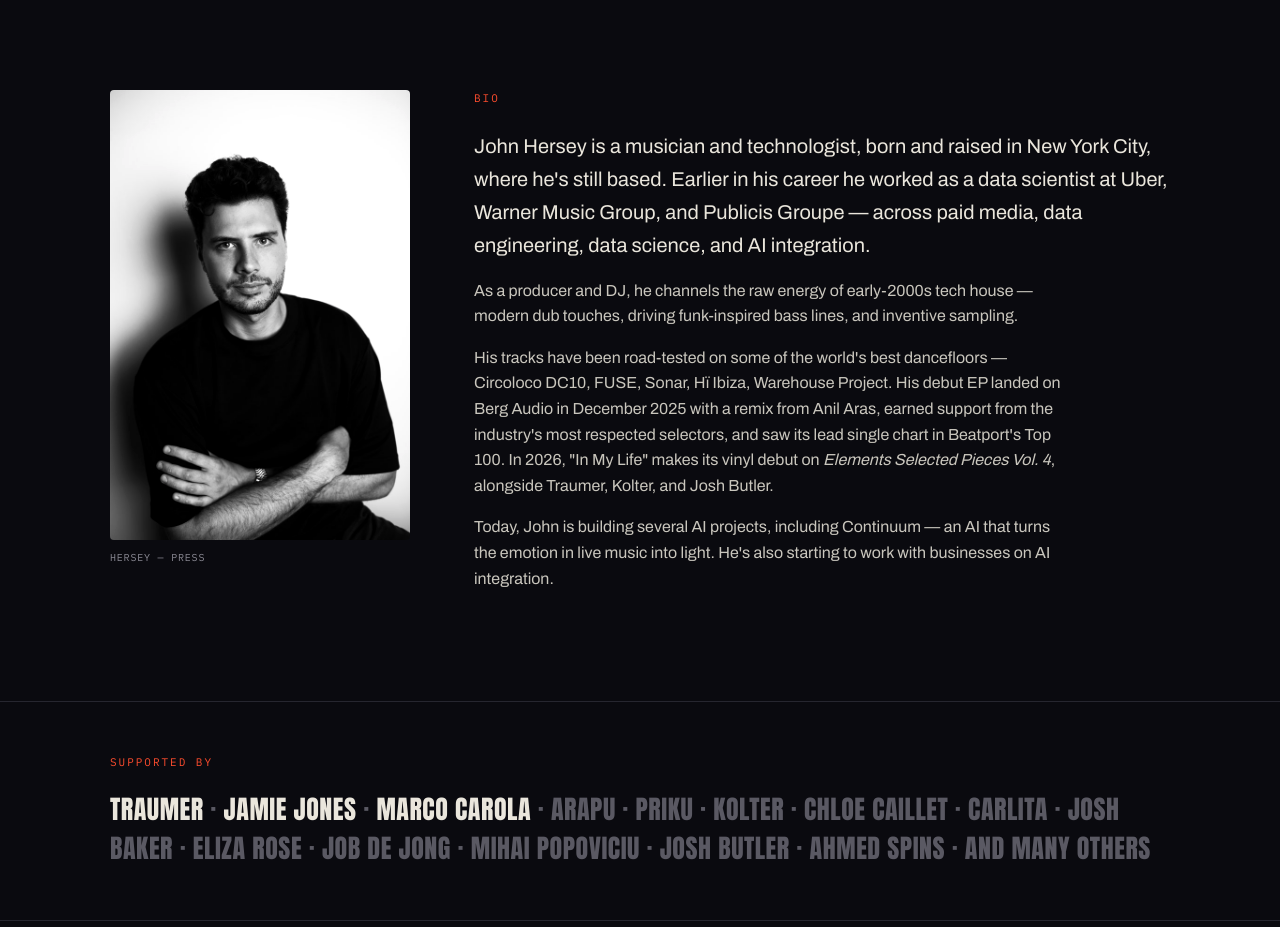
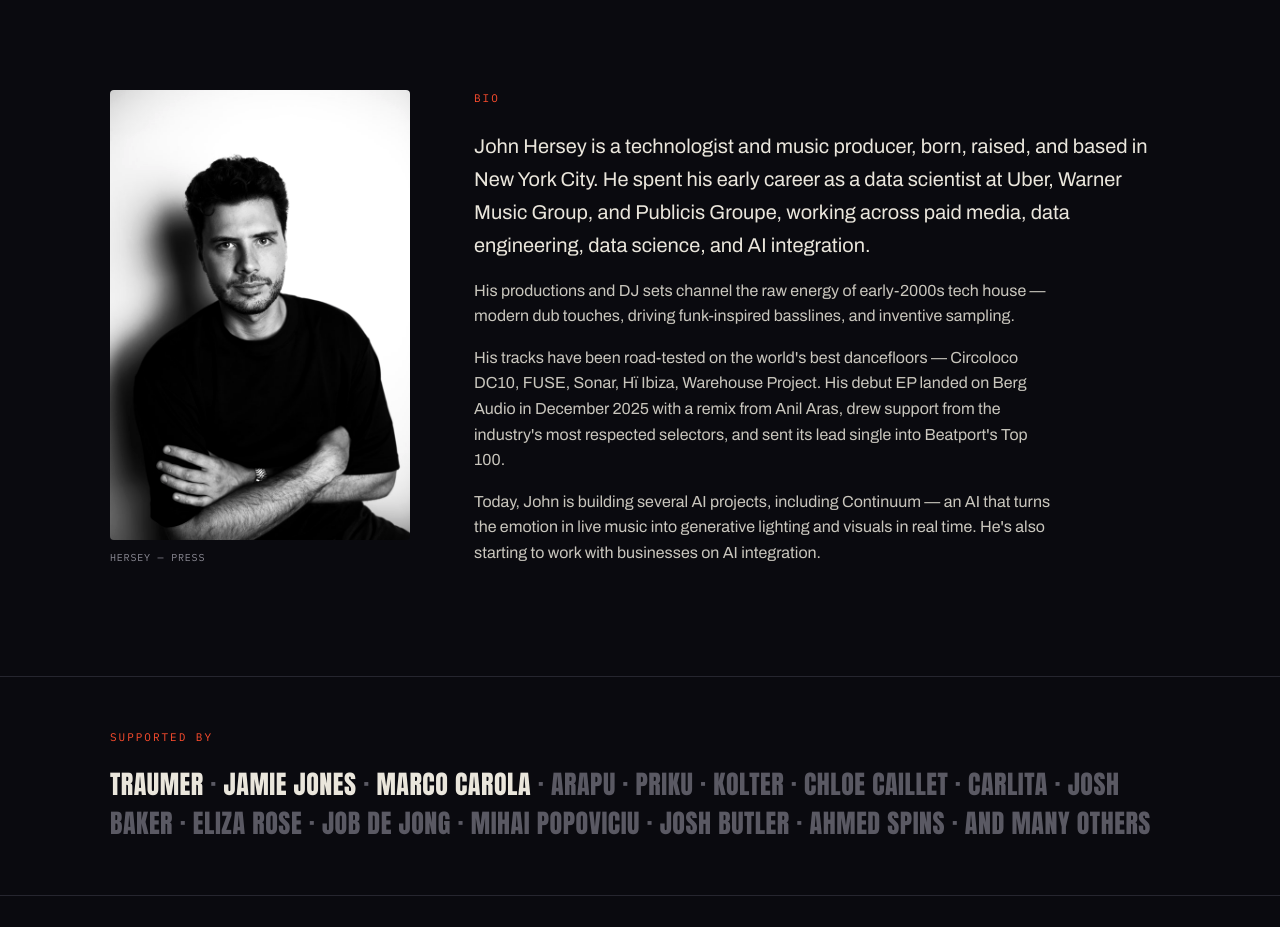
Before and after one commit to johnhersey11/johnhersey11.github.io, a plain HTML site: page index.html in a window 1280 px wide. Shown: the part 820-1747 px from the top of the page. Drawn offline with Linux system fonts and the light colour scheme; animation ran at ten frames a second.

Commit message:
Bio polish: "technologist and music producer", cut vinyl line, sharpen copy
- Lead identity -> "technologist and music producer"
- Remove the "In 2026, In My Life vinyl debut" sentence
- Continuum line -> "generative lighting and visuals in real time"
- Light copy zhuzh throughout

Co-Authored-By: Claude Opus 4.8 <noreply@anthropic.com>

```diff
--- a/index.html
+++ b/index.html
@@ -169,10 +169,10 @@ p.body{color:#c9c6bd;max-width:64ch;margin-top:16px}
     </div>
     <div>
       <div class="eyebrow">Bio</div>
-      <p class="lede">John Hersey is a musician and technologist, born and raised in New York City, where he's still based. Earlier in his career he worked as a data scientist at Uber, Warner Music Group, and Publicis Groupe — across paid media, data engineering, data science, and AI integration.</p>
-      <p class="body">As a producer and DJ, he channels the raw energy of early-2000s tech house — modern dub touches, driving funk-inspired bass lines, and inventive sampling.</p>
-      <p class="body">His tracks have been road-tested on some of the world's best dancefloors — Circoloco DC10, FUSE, Sonar, Hï Ibiza, Warehouse Project. His debut EP landed on Berg Audio in December 2025 with a remix from Anil Aras, earned support from the industry's most respected selectors, and saw its lead single chart in Beatport's Top 100. In 2026, "In My Life" makes its vinyl debut on <em>Elements Selected Pieces Vol. 4</em>, alongside Traumer, Kolter, and Josh Butler.</p>
-      <p class="body">Today, John is building several AI projects, including Continuum — an AI that turns the emotion in live music into light. He's also starting to work with businesses on AI integration.</p>
+      <p class="lede">John Hersey is a technologist and music producer, born, raised, and based in New York City. He spent his early career as a data scientist at Uber, Warner Music Group, and Publicis Groupe, working across paid media, data engineering, data science, and AI integration.</p>
+      <p class="body">His productions and DJ sets channel the raw energy of early-2000s tech house — modern dub touches, driving funk-inspired basslines, and inventive sampling.</p>
+      <p class="body">His tracks have been road-tested on the world's best dancefloors — Circoloco DC10, FUSE, Sonar, Hï Ibiza, Warehouse Project. His debut EP landed on Berg Audio in December 2025 with a remix from Anil Aras, drew support from the industry's most respected selectors, and sent its lead single into Beatport's Top 100.</p>
+      <p class="body">Today, John is building several AI projects, including Continuum — an AI that turns the emotion in live music into generative lighting and visuals in real time. He's also starting to work with businesses on AI integration.</p>
     </div>
   </div>
 </section>
```
